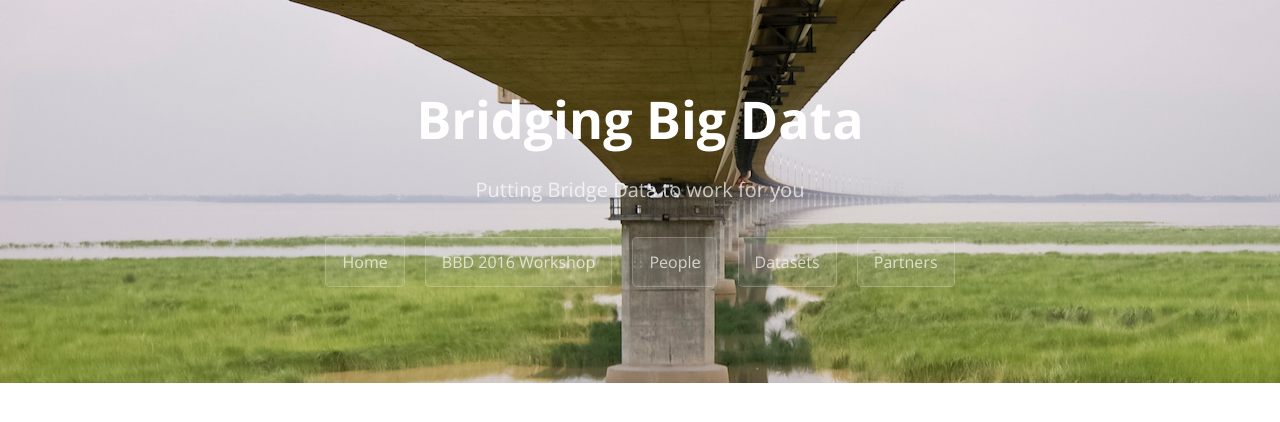
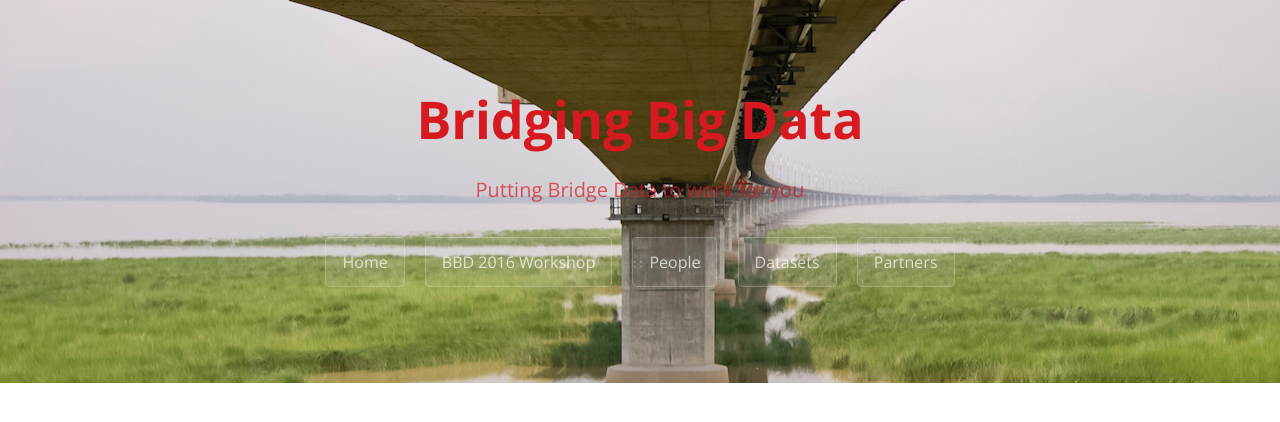
Before and after one commit to BridgingBigData/BridgingBigData.github.io, a Jekyll site: the page built from index.md, in a window 1280 px wide. Shown: the top 422 px of the page. Built offline with Jekyll 4.4.1, drawn with Linux system fonts in a browser that asks for light colours.

Commit message:
Update stylesheet.css

```diff
--- a/assets/stylesheets/stylesheet.css
+++ b/assets/stylesheets/stylesheet.css
@@ -54,7 +54,7 @@ a {
       margin-left: 0; } }
 
 .page-header {
-  color: #fff;
+  color: #D71920;
   text-align: center;
   background-color: #D71920;
   /* background-image: linear-gradient(120deg, #D71920, #8B0000); } */
```
